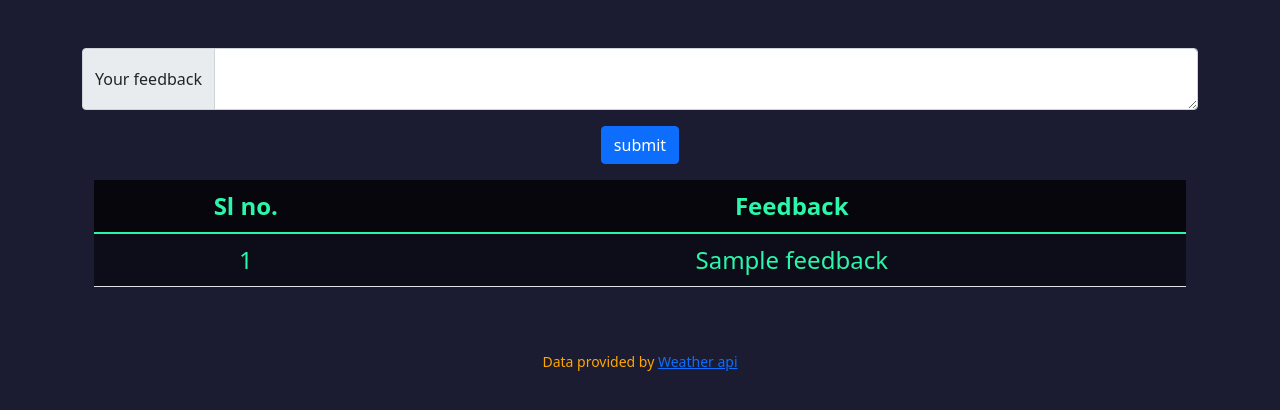
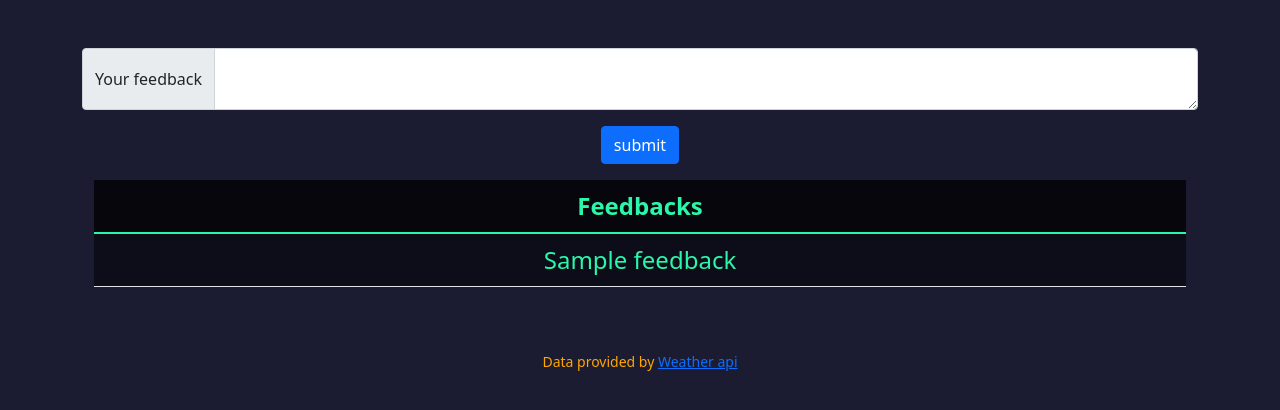
Before and after one commit to coder-deba/weather, a Flask app: template templates/feedback.html in a window 1280 px wide. Shown: the part 74-484 px from the top of the page. Run offline with Flask 3, Linux system fonts and the light colour scheme; the template is opened without the code that fills it: most values are stand-ins (such as "Sample title", 1, 10 or a date in 2020); some libraries are stand-ins or nearby versions.

Commit message:
the last commit

```diff
--- a/helpers.py
+++ b/helpers.py
@@ -65,6 +65,7 @@ def weather(city):
     # Parse response
     try:
         main = quote["current"]
+        place = quote["location"]["name"]
         temp = main["temp_c"]
         humidity = main["humidity"]
         windspeed = main["wind_kph"]
@@ -73,7 +74,7 @@ def weather(city):
         pressure = main["pressure_mb"]
         preci = main["precip_mm"]
         weather = {
-            "name": city,
+            "name": place,
             "temp": temp,
             "humidity": humidity,
             "windspeed": windspeed,
--- a/templates/feedback.html
+++ b/templates/feedback.html
@@ -17,14 +17,14 @@
         <table class="table thead my-3">
             <thead class="thead">
                 <tr>
-                    <th>Sl no.</th>
-                    <th>Feedback</th>
+                    <!-- <th>Sl no.</th> -->
+                    <th>Feedbacks</th>
                 </tr>
             </thead>
             <tbody>
                 {% for feedback in rows %}
                     <tr>
-                        <td>{{feedback.id}}</td>
+                        <!-- <td>{{feedback.id}}</td> -->
                         <td>{{feedback.feedback}}</td>
                     </tr>
                 {% endfor %}
```
